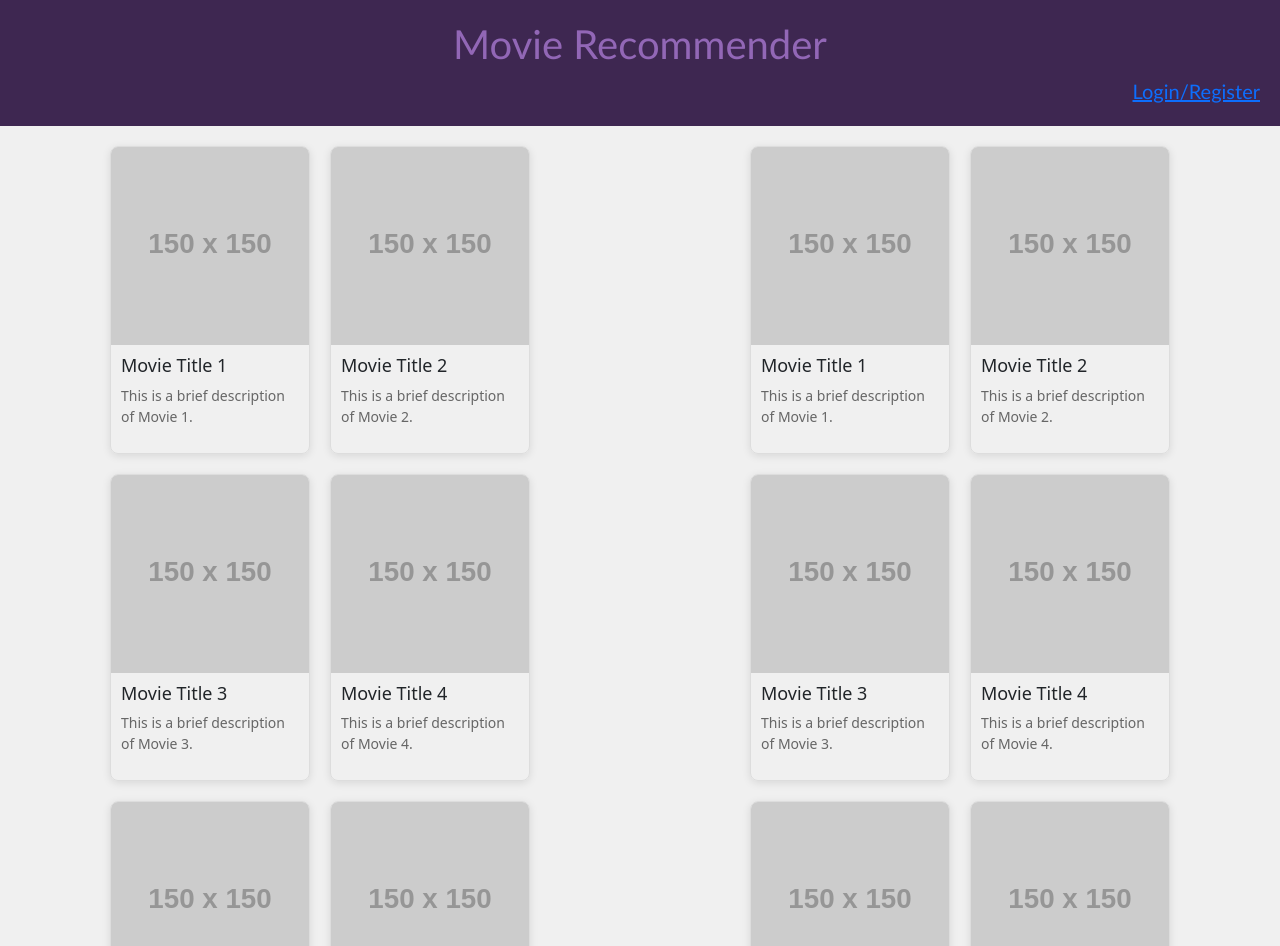
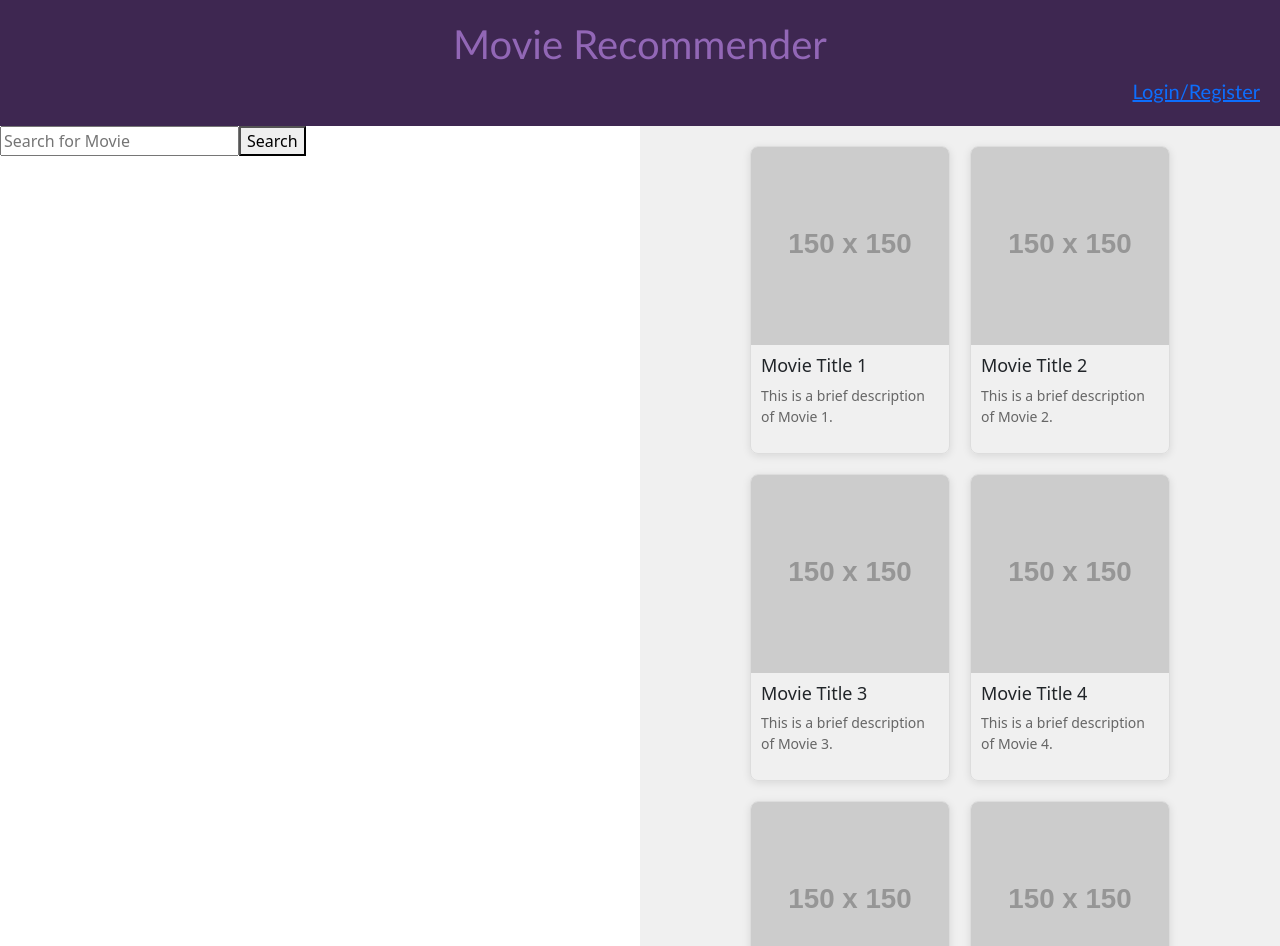
Before and after one commit to stavkinreich/COMPSCI520Project, a React (Create React App) app in the folder frontend/: page / in a window 1280 px wide. Built offline with nearby package versions, Linux system fonts and the light colour scheme.

Commit message:
working 2 components

```diff
--- a/frontend/src/App.js
+++ b/frontend/src/App.js
@@ -11,7 +11,7 @@ function App() {
   return (
     <BrowserRouter className="App">
       <Routes>
-        <Route path="/" element={<Landing/>}></Route>
+        <Route path="/:keyword?" element={<Landing/>}></Route>
         <Route path="/Register" element={<UserRegister/>}></Route>
         <Route path="/Login" element={<UserLogin/>}></Route>
         <Route path="/RegisteredSuccessfully" element={<RegisterSuccessful/>}></Route>
--- a/frontend/src/components/MovieRecommender/MovieRecommender.module.css
+++ b/frontend/src/components/MovieRecommender/MovieRecommender.module.css
@@ -8,6 +8,10 @@
 }
 
 .rowC{display:flex; flex-direction:row;}
+
+.leftComp{float: left; width: 50%;}
+
+.rightComp{float: right; width: 50%}
 
 .movieCard {
   width: 200px;
--- a/frontend/src/pages/Landing.js
+++ b/frontend/src/pages/Landing.js
@@ -5,6 +5,7 @@ import Footer from '../components/Footer/Footer.js'
 import MovieRecommender from '../components/MovieRecommender/MovieRecommender.js'
 import ScrollableSection from '../components/ScrollableSection/ScrollableSection.js'
 import styles from '../components/MovieRecommender/MovieRecommender.module.css';
+import SearchMovie from './SearchMovie';
 //issue with category container currently- basically should be horizontally scrollable row, like on netflix
 
 function Landing() {
@@ -12,12 +13,16 @@ function Landing() {
       <div >
         <Header/>
         <div className={styles.rowC}>
+            <div className={styles.leftComp}>
+                <ScrollableSection>
+                    <SearchMovie />
+                </ScrollableSection>
+            </div>
+            <div className={styles.rightComp}>
             <ScrollableSection>
                 <MovieRecommender/>
             </ScrollableSection>
-            <ScrollableSection>
-                <MovieRecommender/>
-            </ScrollableSection>
+            </div>
         </div>
         {/* <Footer /> */}
       </div>
--- /dev/null
+++ b/frontend/src/pages/SearchMovie.js
@@ -0,0 +1,24 @@
+import React, { useState } from 'react';
+
+function SearchMovie() {
+  const [keyword, setKeyword] = useState('');
+
+  const handleSearch = () => {
+    // Call your search function with the keyword
+    console.log('Search for:', keyword);
+  };
+
+  return (
+    <div>
+      <input
+        type="text"
+        placeholder="Search for Movie"
+        value={keyword}
+        onChange={(e) => setKeyword(e.target.value)}
+      />
+      <button onClick={handleSearch}>Search</button>
+    </div>
+  );
+}
+
+export default SearchMovie;
```
